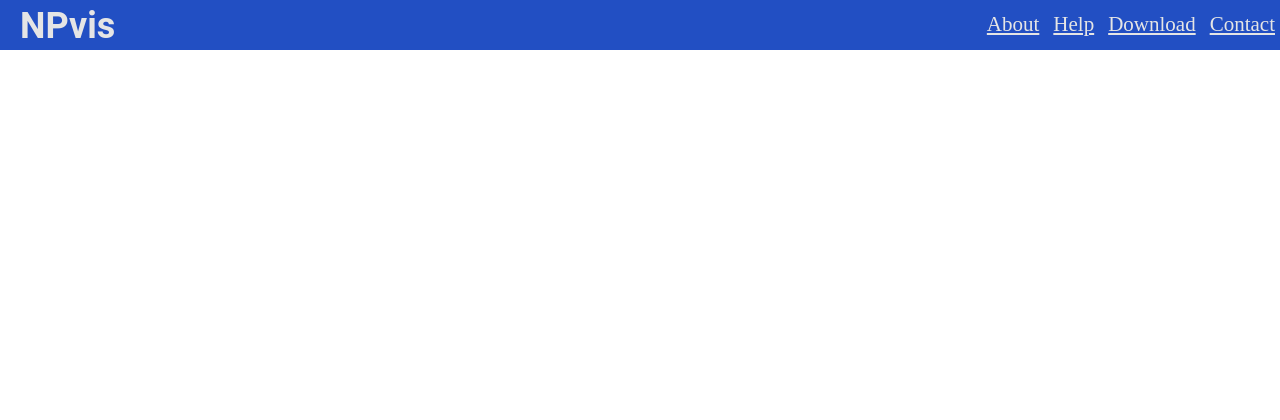
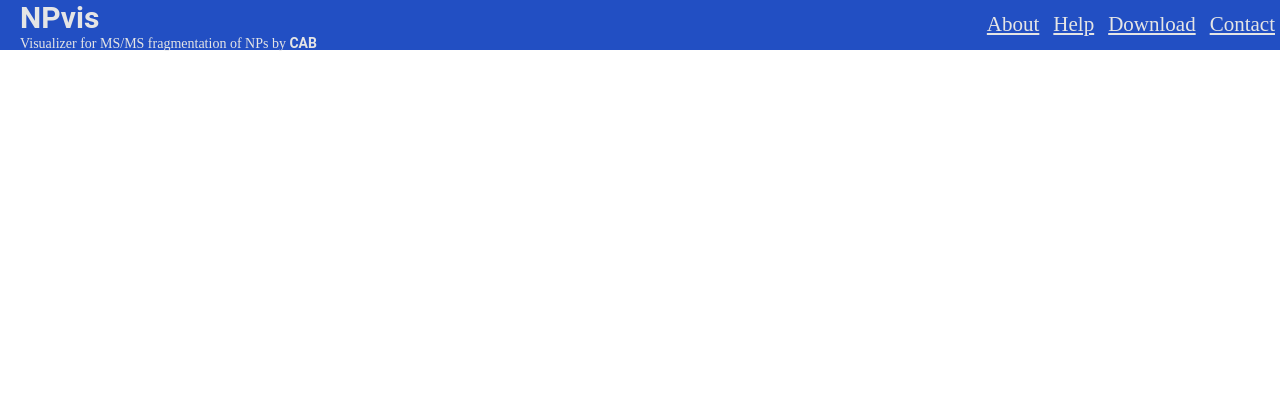
Before and after one commit to ablab/NPvis, a Django app: page /npvis/help in a window 1280 px wide. Shown: the top 420 px of the page. Run offline with Django 3.2, Linux system fonts and the light colour scheme.

Commit message:
header copyright

```diff
--- a/webservice/npvis_app/static/css/npvis.css
+++ b/webservice/npvis_app/static/css/npvis.css
@@ -15,13 +15,13 @@ body {
 }
 
 .header .header-wrapper .main-header {
-    transform: translateY(5px);
+    transform: translateY(0);
 }
 
 .header .header-wrapper .main-header a {
 	font-family: Roboto;
 	font-weight: bold;
-	font-size: 36px;
+	font-size: 30px;
 
 	color: #E5E5E5;
 
@@ -40,6 +40,20 @@ body {
     font-size: 21px;
     margin: 5px;
     text-decoration: underline;
+}
+
+.main-header p {
+    margin-top: 0;
+    margin-left: 20px;
+    color: #E5E5E5;
+    font-size: 14px;
+}
+
+.header .header-wrapper .main-header .hdr-link {
+    margin-top: 0;
+    margin-left: 0px;
+    color: #E5E5E5;
+    font-size: 14px;
 }
 
 .upload-sec h1 {
--- a/webservice/npvis_app/templates/npvis_app/header.html
+++ b/webservice/npvis_app/templates/npvis_app/header.html
@@ -2,6 +2,7 @@
     <div class="header-wrapper">
         <div class="main-header">
             <a href="{% url 'main_page' %}">NPvis</a>
+            <p>Visualizer for MS/MS fragmentation of NPs by <a class="hdr-link" href="https://cab.spbu.ru/">CAB</a></p>
         </div>
 
         <div class="hdr-btn">
```
